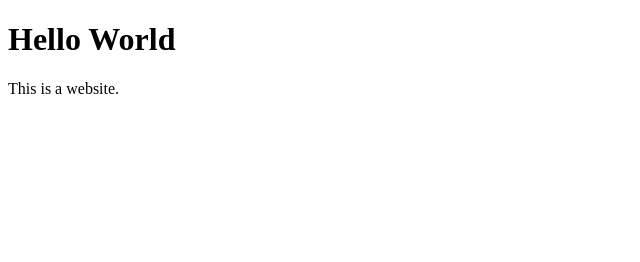
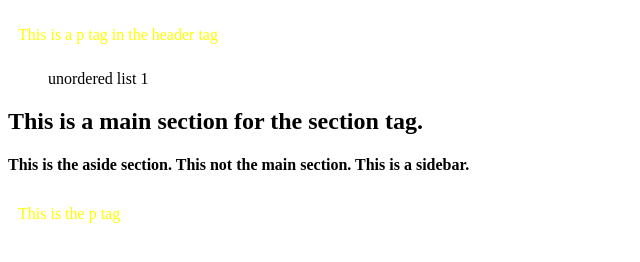
Before and after one commit to ziegeist/Test-Website, a plain HTML site: page index.html in a window 1280 px wide. Shown: the whole page, without its empty margins (0-640 px from the left). Drawn offline with Linux system fonts and the light colour scheme.

Commit message:
testing different tags in html

```diff
--- a/index.html
+++ b/index.html
@@ -2,10 +2,23 @@
 <html lang="en">
 	<head>
 		<meta charset="utf-8">
-		<title>Hello World</title>
+		<link rel="stylesheet" type="text/css" href="styles/main.css">
+		<title> The Aside Tag </title>
 	</head>
+	<header>
+		<p>This is a p tag in the header tag</p>
+		<ul>unordered list 1</ul>
+	</header>
+
 	<body>
-		<h1>Hello World</h1>
-		<p>This is a website.</p.
+		<section>
+		<h1>This is a main section for the section tag.</h1>
+		</section>
+		<aside>
+		<h4>This is the aside section. This not the main section. This is a sidebar.</h4>
+		</aside>
+		<footer>
+		<p>This is the p tag</p>
+		</footer>
 	</body>
 </html>
```
